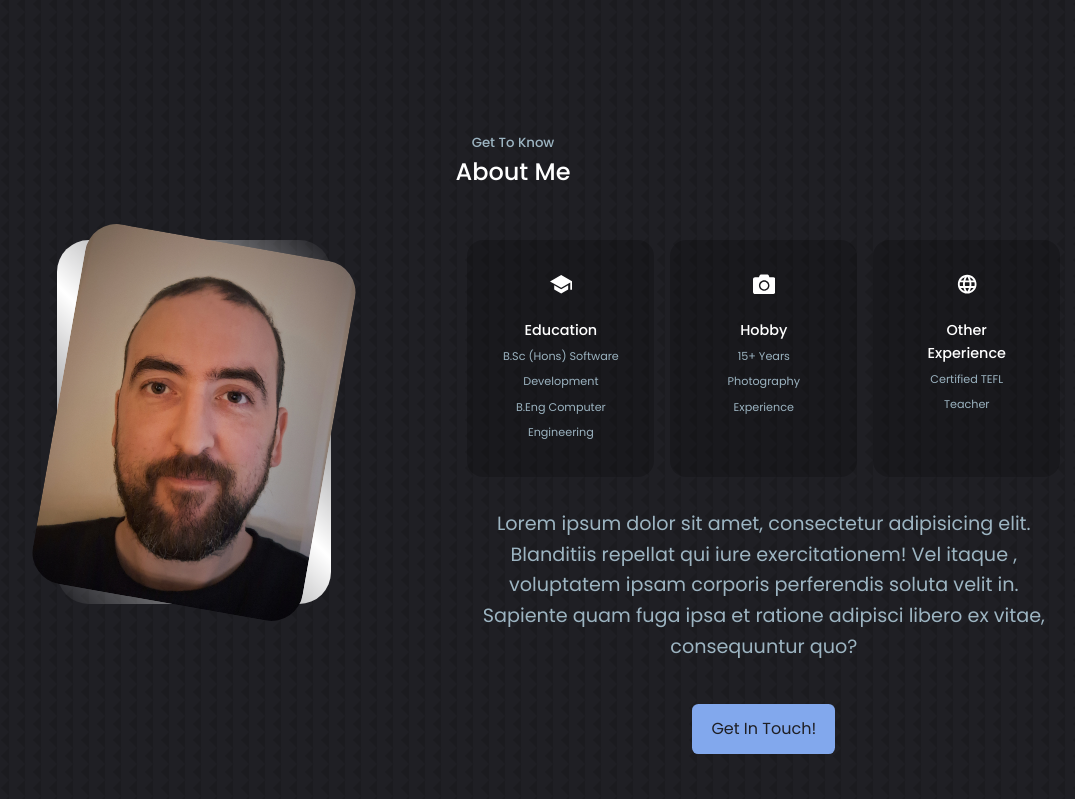
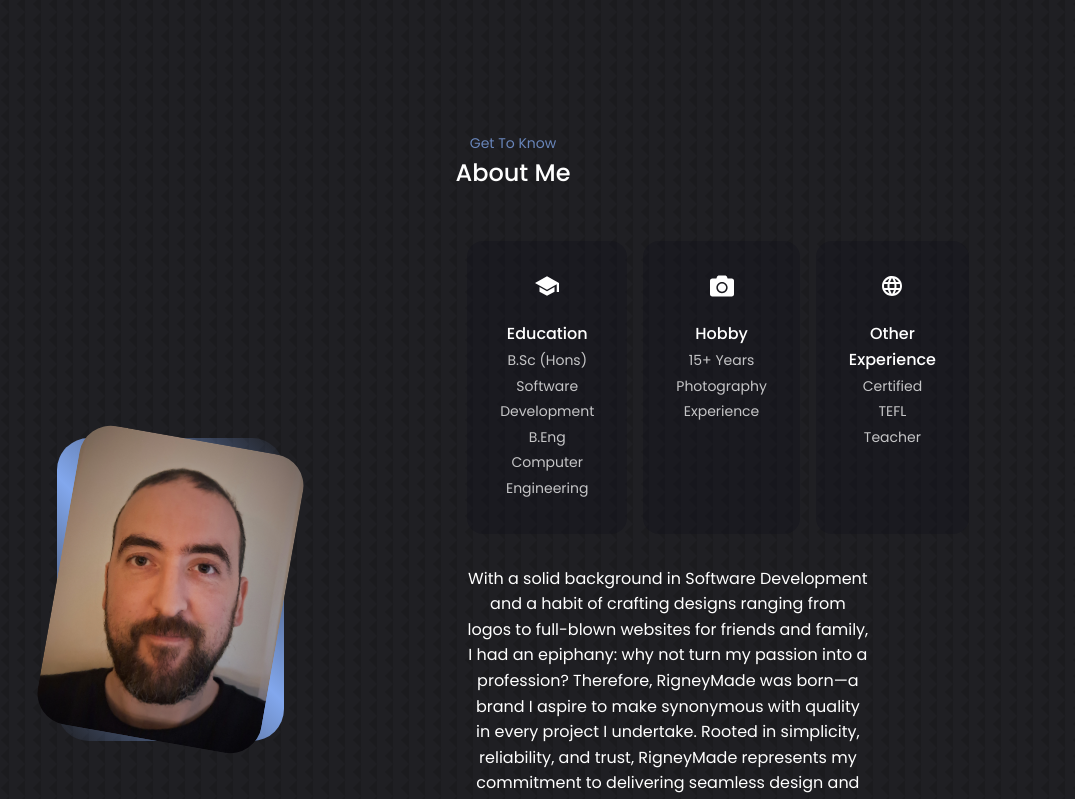
Before and after one commit to KramYengir/portfolio_page, a React (Vite) app: page / in a window 1280 px wide. Shown: the part 820-1619 px from the top of the page, without its empty margins (127-1202 px from the left). Built offline with nearby package versions, Linux system fonts and the light colour scheme.

Commit message:
improved about me

```diff
--- a/src/App.jsx
+++ b/src/App.jsx
@@ -5,7 +5,7 @@ import Services from "./components/Services/services";
 import Portfolio from "./components/Portfolio/portfolio";
 import Testimonials from "./components/Testimonials/testimonials";
 import Nav from "./components/Nav/nav";
-import About from "./components/About/about";
+import About from "./components/About/About";
 import Contact from "./components/Contact/contact";
 import Footer from "./components/Footer/footer";
 
--- a/src/components/About/about.css
+++ b/src/components/About/About.css
@@ -1,19 +1,24 @@
 .about__container {
   display: grid;
-  grid-template-columns: 30% 65%;
-  gap: 15%;
+  justify-content: center;
+  align-items: center;
+  grid-template-columns: 1fr 1fr;
+  gap: 2rem;
   margin-bottom: 2rem;
   height: auto;
 }
 
 .about__me {
-  width: 100%;
+  display: flex;
+  justify-content: center;
+  align-items: center;
+  width: min(60%, 350px);
   aspect-ratio: 1/1;
   border-radius: 2rem;
   background: linear-gradient(
     45deg,
     transparent,
-    var(--color-primary),
+    hsl(var(--clr-light)),
     transparent
   );
 }
@@ -32,50 +37,52 @@
 /* RIGHT SIDE */
 
 .about__content {
-  margin-block: auto;
+  display: flex;
+  flex-direction: column;
 }
 
 .about__cards {
-  display: grid;
-  grid-template-columns: repeat(3, 1fr);
+  display: flex;
+  justify-content: space-evenly;
   gap: 1rem;
 }
 
 .about__card {
-  background: var(--color-bg-variant);
-
+  flex: 1;
   padding: 2rem;
   text-align: center;
+
+  background: hsl(var(--clr-dark) / 0.25);
 
   border: 1px solid transparent;
   border-radius: 1rem;
 }
 
 .about__card:hover {
-  background: transparent;
-  border-color: var(--color-primary-variant);
+  background: hsl(var(--clr-white) / 0.05);
+  border-color: hsl(var(--clr-light));
   cursor: default;
 }
 
 .about__icon {
-  color: var(--color-primary);
-  font-size: 1.4rem;
+  color: hsl(var(--clr-white));
+  font-size: var(--fs-600);
   margin-bottom: 1rem;
 }
 
-.about__card h5 {
-  font-size: 0.9rem;
+.about__card h3 {
+  font-size: var(--fs-300);
 }
 
 .about__card small {
-  font-size: 0.7rem;
-  color: var(--color-light);
+  font-size: var(--fs-200);
+  color: hsl(var(--clr-white) / 0.75);
 }
 
 .about__content p {
-  font-size: 1.2rem;
+  font-size: var(--fs-400);
   margin: 2rem 0 2.6rem;
-  color: var(--color-light);
+  max-width: min(80%, 70ch);
 }
 
 /*****  media qeuries ******/
@@ -88,18 +95,26 @@
   }
 
   .about__me {
-    width: 35%;
+    width: 25%;
     margin: 2rem auto 4rem;
   }
 
+  .about__cards {
+    display: flex;
+    justify-content: center;
+    gap: 1rem;
+  }
+
   .about__card {
-    padding: 1.5rem 0.5rem;
+    padding: 1.5rem 1rem;
   }
 
   .about__content {
+    align-items: center;
     text-align: center;
   }
 }
+
 /* SMALL */
 @media screen and (max-width: 600px) {
   .about__me {
@@ -108,8 +123,9 @@
   }
 
   .about__cards {
+    display: grid;
     grid-template-columns: auto;
-    width: 80%;
+    width: 90%;
     margin-inline: auto;
   }
 
@@ -123,6 +139,5 @@
   }
 
   .about__content p {
-    font-size: 1rem;
   }
 }
--- a/src/components/About/about.jsx
+++ b/src/components/About/About.jsx
@@ -1,4 +1,4 @@
-import "./about.css";
+import "./About.css";
 import myImg from "../../assets/me.jpg";
 import { IoSchoolSharp } from "react-icons/io5";
 import { FaCamera } from "react-icons/fa";
@@ -7,48 +7,53 @@ import { MdLanguage } from "react-icons/md";
 const About = () => {
   return (
     <section id="about">
-      <h5>Get To Know</h5>
-      <h2>About Me</h2>
+      <p className="sub-heading">Get To Know</p>
+      <h2 className="heading">About Me</h2>
+
       <div className="container about__container">
         <div className="about__me">
           <img src={myImg} alt="Image of page creator" />
         </div>
-        <div className="about__content">
+        <article className="about__content">
           <div className="about__cards">
-            <article className="about__card">
+            <div className="about__card">
               <IoSchoolSharp className="about__icon" />
               <div>
-                <h5>Education</h5>
+                <h3>Education</h3>
                 <small>B.Sc (Hons) Software Development</small>
                 <br />
                 <small>B.Eng Computer Engineering</small>
               </div>
-            </article>
-            <article className="about__card">
+            </div>
+            <div className="about__card">
               <FaCamera className="about__icon" />
               <div>
-                <h5>Hobby</h5>
+                <h3>Hobby</h3>
                 <small>15+ Years Photography Experience</small>
               </div>
-            </article>
-            <article className="about__card">
+            </div>
+            <div className="about__card">
               <MdLanguage className="about__icon" />
               <div>
-                <h5>Other Experience</h5>
+                <h3>Other Experience</h3>
                 <small>Certified TEFL Teacher</small>
               </div>
-            </article>
+            </div>
           </div>
           <p>
-            Lorem ipsum dolor sit amet, consectetur adipisicing elit. Blanditiis
-            repellat qui iure exercitationem! Vel itaque , voluptatem ipsam
-            corporis perferendis soluta velit in. Sapiente quam fuga ipsa et
-            ratione adipisci libero ex vitae, consequuntur quo?
+            With a solid background in Software Development and a habit of
+            crafting designs ranging from logos to full-blown websites for
+            friends and family, I had an epiphany: why not turn my passion into
+            a profession? Therefore, RigneyMade was born—a brand I aspire to
+            make synonymous with quality in every project I undertake. Rooted in
+            simplicity, reliability, and trust, RigneyMade represents my
+            commitment to delivering seamless design and functional excellence
+            in collaboration with my clients.
           </p>
           <a href="#contact" className="btn btn-primary">
             Get In Touch!
           </a>
-        </div>
+        </article>
       </div>
     </section>
   );
--- a/src/index.css
+++ b/src/index.css
@@ -14,16 +14,11 @@
 
   /* colors */
   --clr-dark: 230 35% 7%;
-  /* --clr-light: 231 77% 90%; */
   --clr-light: 219 75% 72%;
   --clr-white: 0 0% 100%;
 
-  --color-bg: #1f1f24;
-  --color-bg-variant: #00000031;
-  --color-primary: #ffffff;
-  --color-primary-variant: rgba(168, 218, 253, 0.863);
-  --color-white: hsl(219, 75%, 76%);
-  --color-light: rgba(203, 236, 252, 0.733);
+  --clr-bg: 240 7% 13%;
+  --clr-bg-accent: 0 0% 0%;
 
   /* font-sizes */
   --fs-800: 6.25rem;
@@ -142,7 +137,7 @@ body {
 
   color-scheme: light dark;
   color: hsl(var(--clr-white));
-  background: var(--color-bg);
+  background: hsl(var(--clr-bg));
   background-image: url("./assets/bg-texture.png");
 
   font-synthesis: none;
@@ -170,26 +165,13 @@ section {
   padding-block: 6.5rem;
 }
 
-section > h2,
-section > h5 {
-  text-align: center;
-  color: var(--color-light);
-  /* padding-top: 1rem; */
-}
-
-section > h2 {
-  color: var(--color-primary);
-  margin-bottom: 3rem;
-  padding-top: 0;
-}
-
 a {
-  color: var(--color-primary);
+  color: hsl(var(--clr-white));
   transition: all var(--transition);
 }
 
 a svg {
-  fill: var(--color-primary);
+  fill: hsl(var(--clr-white));
 }
 
 a:hover svg {
@@ -205,7 +187,7 @@ a:hover svg {
   background-color: hsl(var(--clr-dark));
 }
 .bg-accent {
-  background-color: hsl(var(--clr-light));
+  background-color: hsl(var(--clr-dark) / 0.1);
 }
 .bg-white {
   background-color: hsl(var(--clr-white));
@@ -279,21 +261,33 @@ a:hover svg {
 .letter-spacing-3 {
   letter-spacing: 2.35px;
 }
+/** SECTION HEADINGS **/
+
+.heading {
+  text-align: center;
+  margin-bottom: 3rem;
+}
+
+.sub-heading {
+  font-size: var(--fs-200);
+  text-align: center;
+  color: hsl(var(--clr-light) / 0.75);
+}
 
 .btn {
   width: max-content;
   display: inline-block;
-  color: var(--color-primary);
+  color: hsl(var(--clr-white));
   padding: 0.75rem 1.2rem;
   border-radius: 0.4rem;
   cursor: pointer;
-  border: 1px solid var(--color-primary);
+  border: 1px solid hsl(var(--clr-white));
   transition: var(--transition);
 }
 
 .btn:hover {
   background: hsl(var(--clr-white));
-  color: var(--color-bg);
+  color: hsl(var(--clr-dark));
   border-color: transparent;
 }
 
```
